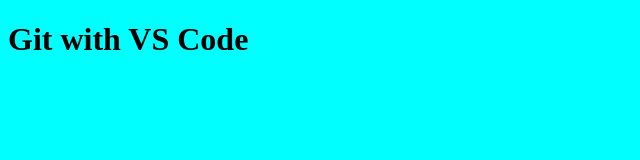
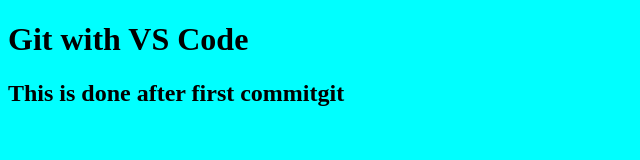
Before and after one commit to kauishanshal/firstrep, a plain HTML site: page index.html in a window 1280 px wide. Shown: the whole page, without its empty margins (0-640 px from the left). Drawn offline with Linux system fonts and the light colour scheme.

Commit message:
third commit

```diff
--- a/index.html
+++ b/index.html
@@ -9,5 +9,6 @@
 </head>
 <body>
     <h1>Git with VS Code</h1>
+    <h2>This is done after first commitgit</h2>
 </body>
 </html>
```
